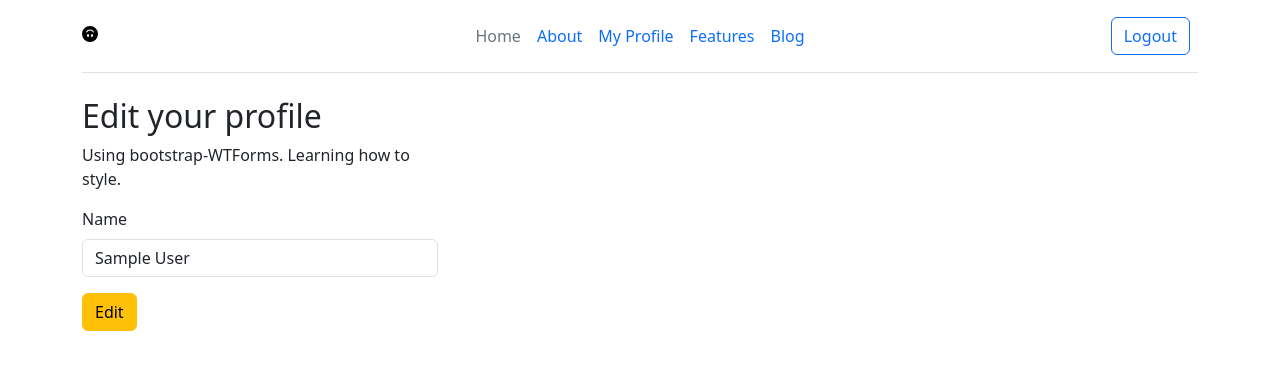
After one commit to RalIlieva/flask-portfo-web-app, a Flask app: page /edit-profile in a window 1280 px wide. The commit adds this page. Shown: the top 370 px of the page. Run offline with Flask 3, Linux system fonts and the light colour scheme; the visitor is signed in with stand-in values (Sample User, id 1); some libraries are stand-ins or nearby versions.

Commit message:
Add Edit profile functionality

```diff
--- a/website/__init__.py
+++ b/website/__init__.py
@@ -24,7 +24,7 @@ def create_app():
 
     from .auth import auth
     from .views import views
-    from .forms import RegisterForm, LoginForm, NoteForm, CreatePostForm, Comment
+    from .forms import RegisterForm, LoginForm, NoteForm, CreatePostForm, Comment, EditProfileForm
 
     app.register_blueprint(auth, url_prefix='/')
     app.register_blueprint(views, url_prefix='/')
--- a/website/auth.py
+++ b/website/auth.py
@@ -1,7 +1,7 @@
 from flask import Blueprint, render_template, request, flash, redirect, url_for
 from werkzeug.security import generate_password_hash, check_password_hash
 from flask_login import login_user, login_required, logout_user, current_user
-from .forms import RegisterForm, LoginForm
+from .forms import RegisterForm, LoginForm, EditProfileForm
 from .models import UserDB, Note
 from . import db
 
@@ -73,3 +73,25 @@ def register():
             flash('Successful registration!', category='success')
             return redirect(url_for('auth.login'))
     return render_template('register.html', form=form, current_user=current_user)
+
+
+@auth.route('/change-password', methods=['GET', 'POST'])
+@login_required
+def change_password():
+    pass
+
+
+@auth.route('/edit-profile', methods=['GET', 'POST'])
+@login_required
+def edit_profile():
+    form = EditProfileForm()
+    if form.validate_on_submit():
+        current_user.name = form.name.data
+        db.session.commit()
+        flash('Your changes have been saved.')
+        return redirect(url_for('auth.edit_profile'))
+    elif request.method == 'GET':
+        form.name.data = current_user.name
+    return render_template('edit_profile.html', form=form, current_user=current_user)
+
+    pass
--- a/website/forms.py
+++ b/website/forms.py
@@ -19,6 +19,11 @@ class LoginForm(FlaskForm):
     submit = SubmitField(label='Log Me', render_kw={"class": "btn btn-primary"})
 
 
+class EditProfileForm(FlaskForm):
+    name = StringField(label='Name', validators=[DataRequired()])
+    submit = SubmitField(label='Edit')
+
+
 class NoteForm(FlaskForm):
     note = StringField(label='New Note', validators=[Length(min=10)])
     submit = SubmitField(label='Add')
--- /dev/null
+++ b/website/templates/edit_profile.html
@@ -0,0 +1,17 @@
+{% extends "base.html" %}
+{% from 'bootstrap5/form.html' import render_form %}
+{% block title %}Edit Profile{% endblock %}
+
+{% block body_content %}
+<div class="container">
+    <div class="row">
+        <div class="col-sm-4">
+      <h2>Edit your profile</h2>
+    <p>Using bootstrap-WTForms. Learning how to style.</p>
+        {{ render_form(form, button_style='warning') }}
+
+        </div>
+    </div>
+</div>
+
+{% endblock %}
--- a/website/templates/profile.html
+++ b/website/templates/profile.html
@@ -12,6 +12,11 @@
     <div class="row">
         <div class="col-4">
             <h1 align="çenter">My Profile</h1>
+               <p>Name: {{ current_user.name }}</p>
+                <p>Email: {{ current_user.email }}</p>
+            {% if current_user.is_authenticated %}
+                <p> <a href="{{ url_for('auth.edit_profile') }}" class="btn btn-primary"> Edit Your Profile</a> </p>
+            {% endif %}
         </div>
         <div class="col-sm-4">
             <h1 align="center">Notes</h1>
```
